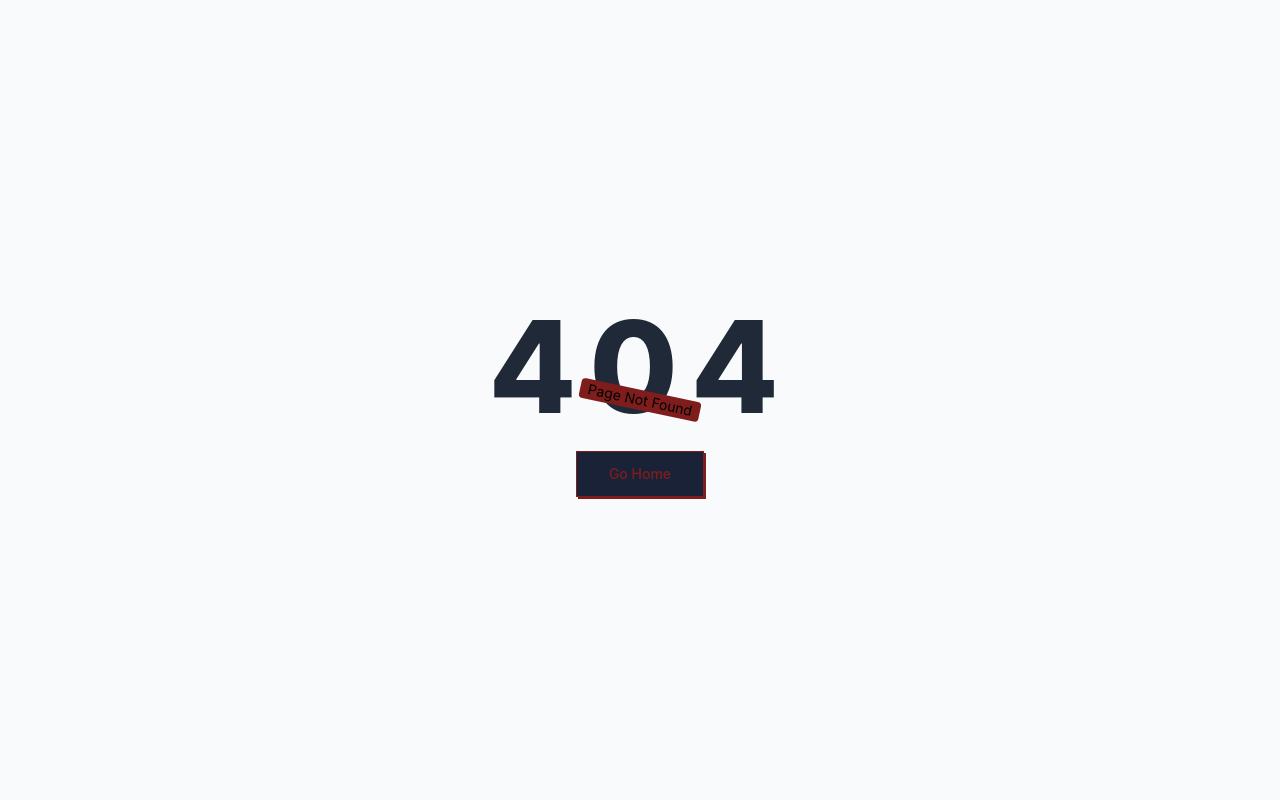
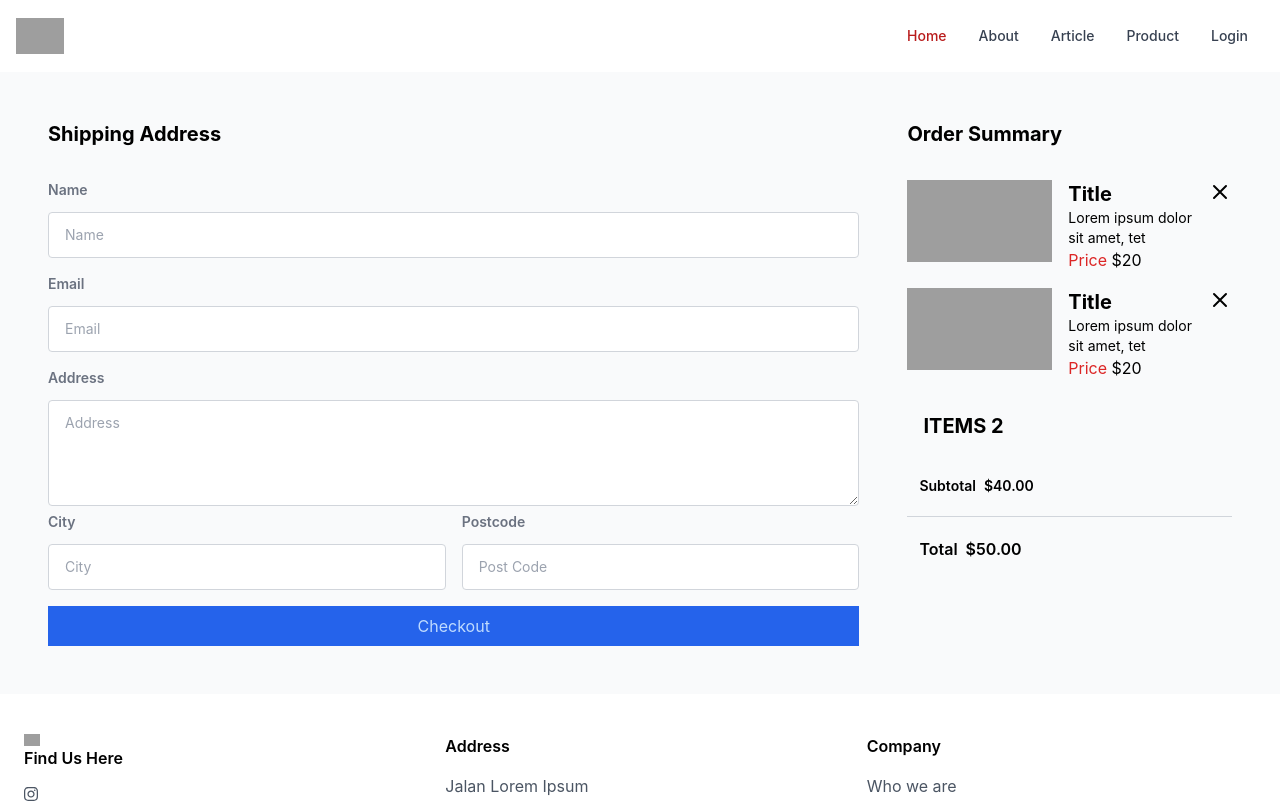
Before and after one commit to reyvidod/ecommerce-client, a React (Create React App) app: page /checkout in a window 1280 px wide. Before the commit this address had no page. Shown: the top 803 px of the page. Built offline with nearby package versions, Linux system fonts and the light colour scheme; grey boxes are pictures that could not be loaded.

Commit message:
implement checkout page

```diff
--- a/src/App.js
+++ b/src/App.js
@@ -8,6 +8,7 @@ import ArticleList from "./pages/ArticleList";
 import Register from "./pages/Register";
 import ProductList from "./pages/ProductList";
 import NotFound from "./pages/NotFound";
+import Checkout from "./pages/Checkout";
 
 function App() {
   return (
@@ -24,6 +25,7 @@ function App() {
           <Route path="product">
             <Route path="" element={<ProductList />} />
           </Route>
+          <Route path="checkout" element={<Checkout />} />
         </Route>
       </Routes>
     </BrowserRouter>
--- a/src/components/Form.jsx
+++ b/src/components/Form.jsx
@@ -44,7 +44,7 @@ export const LoginForm = () => {
               </div>
 
               <a
-                class="px-7 py-3 bg-white text-black font-medium text-sm leading-snug uppercase rounded shadow-md hover:shadow-lg focus:shadow-lg focus:outline-none focus:ring-0 active:shadow-lg transition duration-150 ease-in-out w-full flex justify-center items-center mb-3"
+                className="px-7 py-3 bg-white text-black font-medium text-sm leading-snug uppercase rounded shadow-md hover:shadow-lg focus:shadow-lg focus:outline-none focus:ring-0 active:shadow-lg transition duration-150 ease-in-out w-full flex justify-center items-center mb-3"
                 href="#!"
                 role="button"
                 data-mdb-ripple="true"
@@ -53,11 +53,11 @@ export const LoginForm = () => {
                 Continue with Google
               </a>
 
-              <div class="py-3 flex items-center justify-between pb-6">
-                <p class="mb-0 mr-2">Don't have an account?</p>
+              <div className="py-3 flex items-center justify-between pb-6">
+                <p className="mb-0 mr-2">Don't have an account?</p>
                 <button
                   type="button"
-                  class="inline-block px-6 py-2 border-2 border-red-600 text-red-900 font-medium text-xs leading-tight uppercase rounded hover:bg-black hover:bg-opacity-5 focus:outline-none focus:ring-0 transition duration-150 ease-in-out"
+                  className="inline-block px-6 py-2 border-2 border-red-600 text-red-900 font-medium text-xs leading-tight uppercase rounded hover:bg-black hover:bg-opacity-5 focus:outline-none focus:ring-0 transition duration-150 ease-in-out"
                   data-mdb-ripple="true"
                   data-mdb-ripple-color="light"
                 >
@@ -138,7 +138,7 @@ export const RegisterForm = () => {
               </div>
 
               <a
-                class="px-7 py-3 bg-white text-black font-medium text-sm leading-snug uppercase rounded shadow-md hover:shadow-lg focus:shadow-lg focus:outline-none focus:ring-0 active:shadow-lg transition duration-150 ease-in-out w-full flex justify-center items-center mb-3"
+                className="px-7 py-3 bg-white text-black font-medium text-sm leading-snug uppercase rounded shadow-md hover:shadow-lg focus:shadow-lg focus:outline-none focus:ring-0 active:shadow-lg transition duration-150 ease-in-out w-full flex justify-center items-center mb-3"
                 href="#!"
                 role="button"
                 data-mdb-ripple="true"
@@ -147,11 +147,11 @@ export const RegisterForm = () => {
                 Continue with Google
               </a>
 
-              <div class="py-3 flex items-center justify-between pb-6">
-                <p class="mb-0 mr-2">Already have an account?</p>
+              <div className="py-3 flex items-center justify-between pb-6">
+                <p className="mb-0 mr-2">Already have an account?</p>
                 <button
                   type="button"
-                  class="inline-block px-6 py-2 border-2 border-red-600 text-red-900 font-medium text-xs leading-tight uppercase rounded hover:bg-black hover:bg-opacity-5 focus:outline-none focus:ring-0 transition duration-150 ease-in-out"
+                  className="inline-block px-6 py-2 border-2 border-red-600 text-red-900 font-medium text-xs leading-tight uppercase rounded hover:bg-black hover:bg-opacity-5 focus:outline-none focus:ring-0 transition duration-150 ease-in-out"
                   data-mdb-ripple="true"
                   data-mdb-ripple-color="light"
                 >
@@ -165,3 +165,185 @@ export const RegisterForm = () => {
     </section>
   );
 };
+
+export const CheckoutForm = () => {
+  return (
+    <div className="bg-gray-50">
+      <div class="container p-12 mx-auto ">
+        <div class="flex flex-col w-full px-0 mx-auto md:flex-row">
+          <div class="flex flex-col md:w-full">
+            <h2 class="mb-4 font-bold md:text-xl text-heading ">
+              Shipping Address
+            </h2>
+            <form class="justify-center w-full mx-auto" method="post" action>
+              <div class="">
+                <div class="mt-4">
+                  <div class="w-full">
+                    <label
+                      for="Fullname"
+                      class="block mb-3 text-sm font-semibold text-gray-500"
+                    >
+                      Name
+                    </label>
+                    <input
+                      name="fullName"
+                      type="text"
+                      placeholder="Name"
+                      class="w-full px-4 py-3 text-sm border border-gray-300 rounded lg:text-sm"
+                    />
+                  </div>
+                </div>
+                <div class="mt-4">
+                  <div class="w-full">
+                    <label
+                      for="Email"
+                      class="block mb-3 text-sm font-semibold text-gray-500"
+                    >
+                      Email
+                    </label>
+                    <input
+                      name="Last Name"
+                      type="text"
+                      placeholder="Email"
+                      class="w-full px-4 py-3 text-sm border border-gray-300 rounded lg:text-sm"
+                    />
+                  </div>
+                  <div class="mt-4">
+                    <div class="w-full">
+                      <label
+                        for="Address"
+                        class="block mb-3 text-sm font-semibold text-gray-500"
+                      >
+                        Address
+                      </label>
+                      <textarea
+                        class="w-full px-4 py-3 text-xs border border-gray-300 rounded lg:text-sm focus:outline-none focus:ring-1 focus:ring-blue-600"
+                        name="Address"
+                        cols="20"
+                        rows="4"
+                        placeholder="Address"
+                      ></textarea>
+                    </div>
+                  </div>
+                  <div class="space-x-0 lg:flex lg:space-x-4">
+                    <div class="w-full lg:w-1/2">
+                      <label
+                        for="city"
+                        class="block mb-3 text-sm font-semibold text-gray-500"
+                      >
+                        City
+                      </label>
+                      <input
+                        name="city"
+                        type="text"
+                        placeholder="City"
+                        class="w-full px-4 py-3 text-sm border border-gray-300 rounded lg:text-sm focus:outline-none focus:ring-1 focus:ring-blue-600"
+                      />
+                    </div>
+                    <div class="w-full lg:w-1/2 ">
+                      <label
+                        for="postcode"
+                        class="block mb-3 text-sm font-semibold text-gray-500"
+                      >
+                        Postcode
+                      </label>
+                      <input
+                        name="postcode"
+                        type="text"
+                        placeholder="Post Code"
+                        class="w-full px-4 py-3 text-sm border border-gray-300 rounded lg:text-sm focus:outline-none focus:ring-1 focus:ring-blue-600"
+                      />
+                    </div>
+                  </div>
+                </div>
+                <div class="mt-4">
+                  <button class="w-full px-6 py-2 text-blue-200 bg-blue-600 hover:bg-blue-900">
+                    Checkout
+                  </button>
+                </div>
+              </div>
+            </form>
+          </div>
+          <div class="flex flex-col w-full ml-0 lg:ml-12 lg:w-2/5">
+            <div class="pt-12 md:pt-0 2xl:ps-4">
+              <h2 class="text-xl font-bold">Order Summary</h2>
+              <div class="mt-8">
+                <div class="flex flex-col space-y-4">
+                  <div class="flex space-x-4">
+                    <div>
+                      <img
+                        src="https://source.unsplash.com/user/erondu/1600x900"
+                        alt="image"
+                        className="w-60"
+                      />
+                    </div>
+                    <div>
+                      <h2 class="text-xl font-bold">Title</h2>
+                      <p class="text-sm">Lorem ipsum dolor sit amet, tet</p>
+                      <span class="text-red-600">Price</span> $20
+                    </div>
+                    <div>
+                      <svg
+                        xmlns="http://www.w3.org/2000/svg"
+                        class="w-6 h-6"
+                        fill="none"
+                        viewBox="0 0 24 24"
+                        stroke="currentColor"
+                      >
+                        <path
+                          stroke-linecap="round"
+                          stroke-linejoin="round"
+                          stroke-width="2"
+                          d="M6 18L18 6M6 6l12 12"
+                        />
+                      </svg>
+                    </div>
+                  </div>
+                  <div class="flex space-x-4">
+                    <div>
+                      <img
+                        src="https://source.unsplash.com/user/erondu/1600x900"
+                        alt="image"
+                        className="w-60"
+                      />
+                    </div>
+                    <div>
+                      <h2 class="text-xl font-bold">Title</h2>
+                      <p class="text-sm">Lorem ipsum dolor sit amet, tet</p>
+                      <span class="text-red-600">Price</span> $20
+                    </div>
+                    <div>
+                      <svg
+                        xmlns="http://www.w3.org/2000/svg"
+                        class="w-6 h-6"
+                        fill="none"
+                        viewBox="0 0 24 24"
+                        stroke="currentColor"
+                      >
+                        <path
+                          stroke-linecap="round"
+                          stroke-linejoin="round"
+                          stroke-width="2"
+                          d="M6 18L18 6M6 6l12 12"
+                        />
+                      </svg>
+                    </div>
+                  </div>
+                </div>
+              </div>
+              <div class="flex p-4 mt-4">
+                <h2 class="text-xl font-bold">ITEMS 2</h2>
+              </div>
+              <div class="flex items-center w-full py-4 text-sm font-semibold border-b border-gray-300 lg:py-5 lg:px-3 text-heading last:border-b-0 last:text-base last:pb-0">
+                Subtotal<span class="ml-2">$40.00</span>
+              </div>
+              <div class="flex items-center w-full py-4 text-sm font-semibold border-b border-gray-300 lg:py-5 lg:px-3 text-heading last:border-b-0 last:text-base last:pb-0">
+                Total<span class="ml-2">$50.00</span>
+              </div>
+            </div>
+          </div>
+        </div>
+      </div>
+    </div>
+  );
+};
--- /dev/null
+++ b/src/pages/Checkout.jsx
@@ -0,0 +1,16 @@
+import Footer from "../components/Footer";
+import { CheckoutForm } from "../components/Form";
+
+import Navbar from "../components/Navbar";
+
+const Checkout = () => {
+  return (
+    <>
+      <Navbar />
+      <CheckoutForm />
+      <Footer />
+    </>
+  );
+};
+
+export default Checkout;
```
